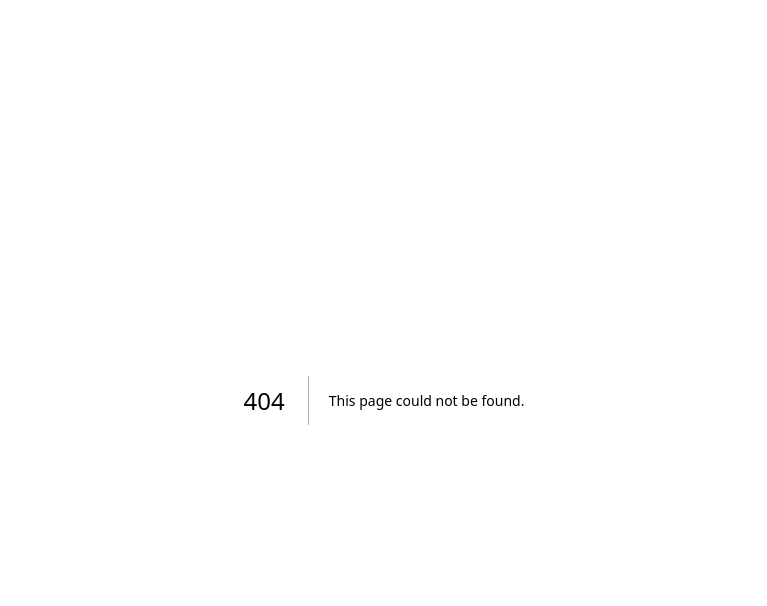
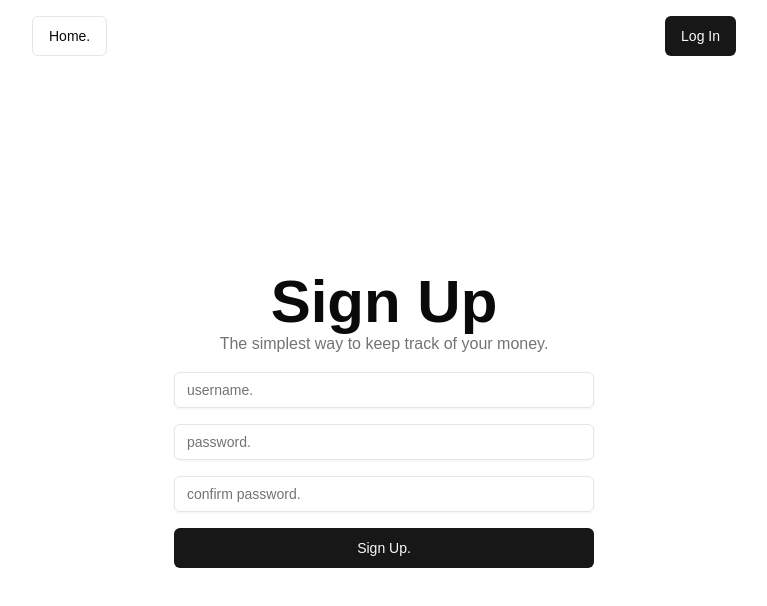
Before and after one commit to dondycles/expensave, a Next.js app: page /sign-up in a window 1280 px wide. Before the commit this address had no page. Shown: the top 606 px of the page, without its empty margins (256-1023 px from the left). Built offline with nearby package versions, Linux system fonts and the light colour scheme; a web font is replaced by a local one.

Commit message:
new file:   app/(auth)/layout.tsx 	new file:   app/(auth)/log-in/page.tsx 	new file:   app/(auth)/sign-up/page.tsx 	modified:   app/(user)/dashboard/page.tsx 	modified:   app/(user)/layout.tsx 	deleted:    app/auth/page.tsx 	modified:   middleware.ts

```diff
--- /dev/null
+++ b/app/(auth)/layout.tsx
@@ -0,0 +1,42 @@
+"use client";
+import Link from "next/link";
+
+import { Button } from "@/components/ui/button";
+import { usePathname } from "next/navigation";
+
+export default function AuthLayout({
+  children,
+}: {
+  children: React.ReactNode;
+}) {
+  const pathname = usePathname();
+  return (
+    <main className="w-full h-full flex flex-col  screen-padding">
+      <nav className="flex justify-between">
+        <Button variant={"outline"}>Home. </Button>
+        <Link
+          href={
+            (pathname === "/log-in" && "/sign-up") ||
+            (pathname === "/sign-up" && "/log-in") ||
+            "/log-in"
+          }
+        >
+          <Button>
+            {pathname === "/log-in" && "Sign Up"}
+            {pathname === "/sign-up" && "Log In"}
+          </Button>
+        </Link>
+      </nav>
+      <div className="max-w-[420px] m-auto w-full text-center">
+        <p className="text-6xl font-black">
+          {pathname === "/log-in" && "Log In"}
+          {pathname === "/sign-up" && "Sign Up"}
+        </p>
+        <p className="text-muted-foreground mb-4">
+          The simplest way to keep track of your money.
+        </p>
+        {children}
+      </div>
+    </main>
+  );
+}
--- /dev/null
+++ b/app/(auth)/log-in/page.tsx
@@ -0,0 +1,5 @@
+import { LogInForm } from "@/components/forms/log-in";
+
+export default function LogIn() {
+  return <LogInForm />;
+}
--- /dev/null
+++ b/app/(auth)/sign-up/page.tsx
@@ -0,0 +1,5 @@
+import { SignUpForm } from "@/components/forms/sign-up";
+
+export default function SignUp() {
+  return <SignUpForm />;
+}
--- a/app/(user)/dashboard/page.tsx
+++ b/app/(user)/dashboard/page.tsx
@@ -13,10 +13,11 @@ import MoneyCardOptimistic from "@/components/money-card/money-optimistic";
 import { Button } from "@/components/ui/button";
 import AsteriskNumber from "@/components/asterisk-value";
 export default function Dashboard() {
+  var _ = require("lodash");
+
   const totalMoney = useMoneyTotal();
   const dashboardState = useDashboardState();
 
-  var _ = require("lodash");
   const { data } = useQuery({
     queryKey: ["moneys"],
     queryFn: async () => await getmoneys(),
--- a/app/auth/page.tsx
+++ /dev/null
@@ -1,43 +0,0 @@
-"use client";
-import { LogInForm } from "@/components/forms/log-in";
-import { SignUpForm } from "@/components/forms/sign-up";
-import { Button } from "@/components/ui/button";
-import Link from "next/link";
-import { useRouter, useSearchParams } from "next/navigation";
-import { Suspense } from "react";
-
-export default function Auth() {
-  const searchParams = useSearchParams();
-  const mode = searchParams.get("mode") ?? "login";
-  return (
-    <Suspense fallback={<></>}>
-      <main className="w-full h-full flex flex-col  screen-padding">
-        <nav className="flex justify-between">
-          <Button variant={"outline"}>Home. </Button>
-          <Link
-            href={
-              (mode === "login" && "/auth?mode=sign-up") ||
-              (mode === "sign-up" && "/auth?mode=login") ||
-              "/auth?mode=login"
-            }
-          >
-            <Button>
-              {mode === "login" && "Sign Up"}
-              {mode === "sign-up" && "Log In"}
-            </Button>
-          </Link>
-        </nav>
-        <div className="max-w-[420px] m-auto w-full text-center">
-          <p className="text-6xl font-black">
-            {mode === "login" && "Log In"}
-            {mode === "sign-up" && "Sign Up"}
-          </p>
-          <p className="text-muted-foreground mb-4">
-            The simplest way to keep track of your money.
-          </p>
-          <LogInForm />
-        </div>
-      </main>
-    </Suspense>
-  );
-}
```
Also changed, not shown: app/(user)/layout.tsx (+5 -2 lines), middleware.ts (+6 -3 lines).
